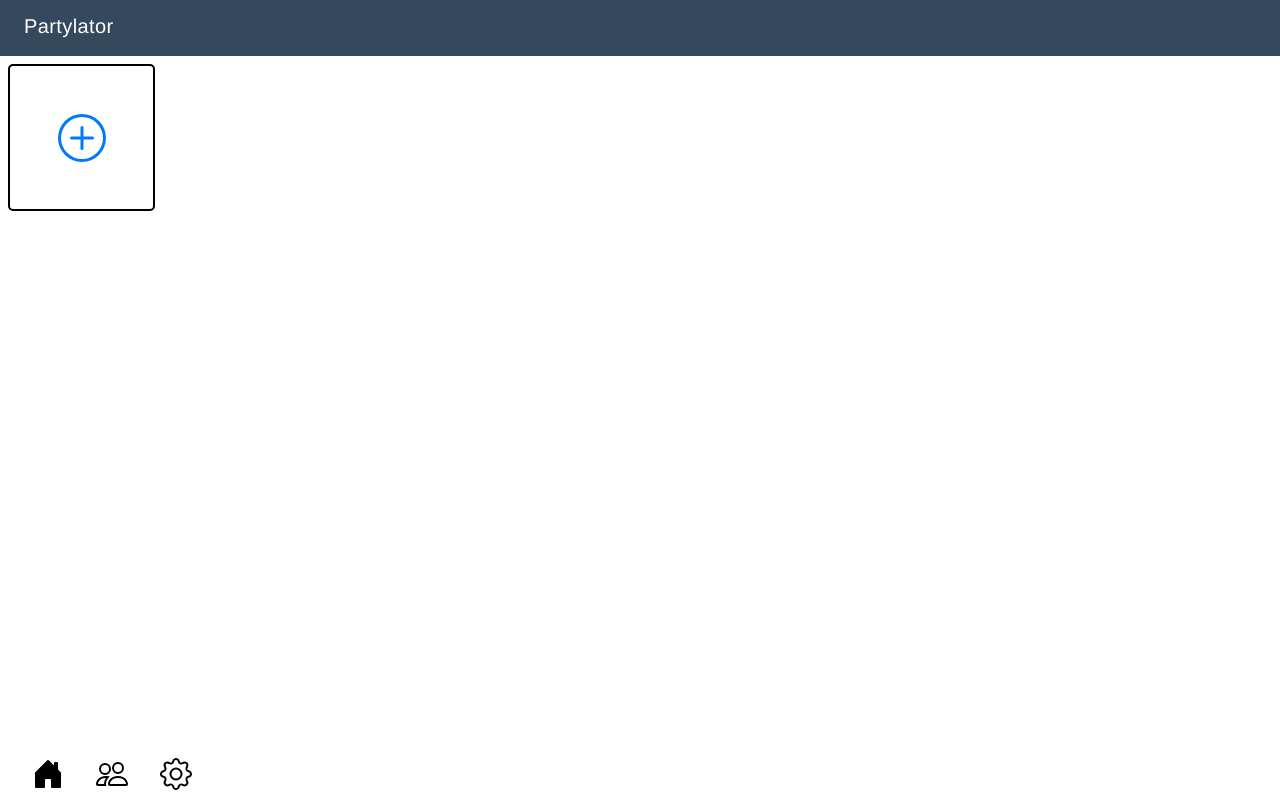
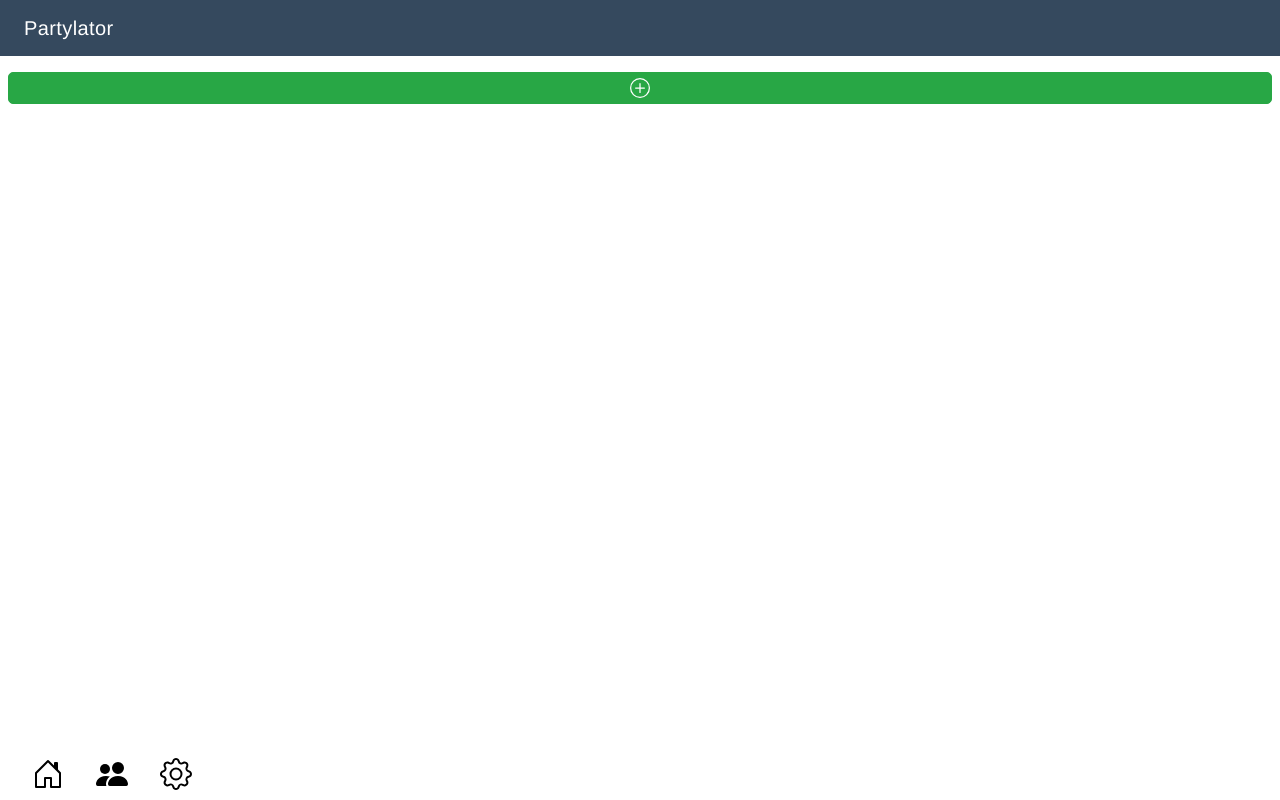
Before and after one commit to Sitisom/Partylator, a Vue app: page /people in a window 1280 px wide. Before the commit this address led to /parties. Built offline with nearby package versions, Linux system fonts and the light colour scheme; sample sign-in values are in the browser's storage; what v-mask, vue-toast-notification would draw is missing.

Commit message:
Update 23.05

```diff
--- a/src/App.vue
+++ b/src/App.vue
@@ -1,6 +1,6 @@
 <template>
   <div id="app">
-    <Header/>
+    <Header :add-button='addButton'/>
     <main>
       <router-view></router-view>
     </main>
@@ -17,12 +17,27 @@ export default {
   components: {Header, Footer},
   data() {
     return {
-      route: this.$router.currentRoute.name
+      showFooter: true,
+      addButton: {
+        url: '',
+        show: false
+      }
     }
   },
-  computed: {
-    showFooter() {
-      return !['LoginPage', 'SignupPage'].includes(this.route)
+  created() {
+    this.$store.commit('getToken')
+    if (!this.$store.state.auth.token) {
+      if (this.$router.currentRoute.name !== 'LoginPage') {
+        this.$router.push({name: 'LoginPage'})
+      }
+    }
+    // else if (this.$router.currentRoute.name !== 'PartiesListPage') {
+    //   this.$router.push({name: 'PartiesListPage'})
+    // }
+  },
+  watch: {
+    '$route' (to, from) {
+      this.showFooter = !['LoginPage', 'SignupPage'].includes(to.name)
     }
   }
 }
--- a/src/components/AddCard.vue
+++ b/src/components/AddCard.vue
@@ -1,10 +1,10 @@
 <template>
-  <div class="party-card d-flex justify-content-center align-items-center"
+  <router-link class='d-flex' :to="to">
+    <div class="add-button d-flex justify-content-center align-items-center btn btn-success"
        :style="{'min-width': width, 'min-height': height}">
-    <router-link :to="to">
-      <b-icon font-scale="3" icon="plus-circle"></b-icon>
-    </router-link>
-  </div>
+      <b-icon :font-scale="iconScale" icon="plus-circle"></b-icon>
+    </div>
+  </router-link>
 </template>
 
 <script>
@@ -17,20 +17,19 @@ export default {
     BIcon,
     BIconPlusCircle
   },
-  props: ['to', 'width', 'height']
+  props: ['to', 'width', 'height', 'iconScale']
 }
 </script>
 
 <style scoped>
-.party-card {
-  border: 2px solid black;
+.add-button {
   border-radius: 5px;
   vertical-align: center;
   cursor: pointer;
 }
 
-.party-card:hover {
-  border-color: blue;
+.add-button:hover {
+  border-color: darkgreen;
 }
 
 </style>
--- /dev/null
+++ b/src/components/Empty.vue
@@ -0,0 +1,15 @@
+<template>
+  <div class='w-100 mt-5 text-center'>
+    Тут пока пусто...
+  </div>
+</template>
+
+<script>
+export default {
+  name: 'Empty'
+}
+</script>
+
+<style scoped>
+
+</style>
--- a/src/components/Header.vue
+++ b/src/components/Header.vue
@@ -1,12 +1,20 @@
 <template>
-  <header @click="$router.push({name: 'PartiesListPage'})">
-    <span>Partylator</span>
+  <header @click="$router.push({name: 'PartiesListPage'})" class='d-flex flex-row justify-content-between align-items-center'>
+    <div class='site-title'>
+      <span>Partylator</span>
+    </div>
   </header>
 </template>
 
 <script>
+import { BIcon, BIconPlusCircle } from 'bootstrap-vue'
+
 export default {
-  name: 'Header'
+  name: 'Header',
+  components: {
+    BIcon,
+    BIconPlusCircle
+  }
 }
 </script>
 
@@ -28,7 +36,6 @@ header span {
   letter-spacing: .02em;
   font-weight: 400;
   box-sizing: border-box;
-  padding-top: 16px;
 }
 
 </style>
--- a/src/components/auth/LoginPage.vue
+++ b/src/components/auth/LoginPage.vue
@@ -1,7 +1,7 @@
 <template>
   <form class='mt-3'>
     <div class='form-group'>
-      <label for='email'>Почта</label>
+      <label for='email'>Логин</label>
       <input id='email' type='email' class='form-control' v-model='form.username'>
     </div>
     <div class='form-group'>
--- a/src/components/party/PartiesListPage.vue
+++ b/src/components/party/PartiesListPage.vue
@@ -1,11 +1,21 @@
 <template>
   <div class="main-page">
     <div class="cards d-flex flex-row flex-wrap">
-      <add-card width="9.2rem" height="9.2rem" :to="{name: 'PartyCreatePage'}"></add-card>
-      <party-card v-for="party in $store.getters.getParties"
+      <div class='header-block'>
+        <div class='info'>
+          <button class='btn btn-info'> Приглашения: {{invitesCount}}</button>
+        </div>
+        <div class=''>
+          <add-card width='38px' height='38px' icon-scale='1' :to="{name: 'PartyCreatePage'}"></add-card>
+        </div>
+      </div>
+      <div class='list w-100'>
+        <party-card v-for="party in parties"
                   :key="party.id"
                   v-bind="party"
-      ></party-card>
+        ></party-card>
+      </div>
+      <Empty v-if='!parties.length'></Empty>
     </div>
   </div>
 </template>
@@ -14,20 +24,36 @@
 
 import AddCard from '../AddCard'
 import PartyCard from './PartyCard'
+import Empty from '../Empty'
 
 export default {
   name: 'PartiesListPage',
   components: {
     AddCard,
-    PartyCard
+    PartyCard,
+    Empty
   },
   data () {
-    return {}
+    return {
+      invitesCount: 0,
+      parties: []
+    }
+  },
+  mounted() {
+    this.parties = this.$store.getters.getParties
   }
 }
 </script>
 
 <style>
+.header-block {
+  width: 100%;
+  display: flex;
+  flex-direction: row;
+  justify-content: space-between;
+  align-items: center;
+}
+
 .cards {
   gap: .5rem;
 }
@@ -36,4 +62,10 @@ a {
   text-decoration: none;
   color: black;
 }
+
+.add-button {
+  width: 2rem;
+  height: 2rem;
+  border-radius: 10px;
+}
 </style>
--- a/src/components/party/PartyCard.vue
+++ b/src/components/party/PartyCard.vue
@@ -1,10 +1,9 @@
 <template>
-  <div class="party-card d-flex">
-    <router-link :to="{name: 'PartyDetailPage', params: {id: id}}" class="w-100">
-      <div @click="remove(id)" class="w-100 text-right">
-        <b-icon-x font-size="20"></b-icon-x>
+  <router-link :to="{name: 'PartyDetailPage', params: {id: id}}" class='party-card'>
+    <div @click="remove(id)" class="remove-button">
+      <b-icon-x font-size="24"></b-icon-x>
     </div>
-      <div class="info px-2 pb-2">
+    <div class="info px-2">
       <div class="title">
         <h6>{{title}}</h6>
       </div>
@@ -18,9 +17,7 @@
         {{ date }}
       </div>
     </div>
-
   </router-link>
-  </div>
 </template>
 
 <script>
@@ -32,6 +29,7 @@ export default {
   components: {BIconX},
   methods: {
     remove (id) {
+      console.log('bad')
       this.$store.commit('removeParty', id)
     }
   }
@@ -45,12 +43,20 @@ export default {
   vertical-align: center;
   cursor: pointer;
 
-  width: 9.2rem;
-  height: 9.2rem;
+  width: 100%;
+
+  margin-bottom: 8px;
+
+  display: flex;
+  flex-direction: row-reverse;
 }
 
 .party-card:hover {
   border-color: blue;
 }
 
+.info {
+  padding: 12px 0;
+  flex-grow: 1;
+}
 </style>
--- a/src/components/people/PeopleCard.vue
+++ b/src/components/people/PeopleCard.vue
@@ -37,7 +37,7 @@ export default {
 
 <style scoped>
 .people-card {
-  border: 1px solid black;
+  border: 1px solid lightblue;
   padding: 1rem .5rem;
   margin-bottom: .5rem;
 }
--- a/src/components/people/PeopleList.vue
+++ b/src/components/people/PeopleList.vue
@@ -1,13 +1,17 @@
 <template>
   <div class="pb-3 mb-5">
-    <people-card v-for="person in reversedPeople"
+    <div class='page-header'>
+      <add-card class="add-card py-2" v-if="can_create" width='100%' :to="{name: 'PeopleCreatePage'}"></add-card>
+    </div>
+    <div class='list'>
+      <people-card v-for="person in people"
                  :key="person.id"
                  :can_remove="can_remove"
                  :show_phone="true"
                  v-bind="person"
                  @cardClickEvent="cardClickEvent"
-    ></people-card>
-    <add-card class="add-card py-2" v-if="can_create" width="95%" :to="{name: 'PeopleCreatePage'}"></add-card>
+      ></people-card>
+    </div>
     <router-view></router-view>
   </div>
 </template>
@@ -23,9 +27,17 @@ export default {
     AddCard
   },
   props: ['can_create', 'can_remove', 'cardClickEvent'],
-  computed: {
-    reversedPeople () {
-      return Array.from(this.$store.getters.getPeople).reverse()
+  data() {
+    return {
+      people: []
+    }
+  },
+  mounted() {
+    this.people = Array.from(this.$store.getters.getPeople).reverse()
+  },
+  watch: {
+    '$store.getters.getPeople' (people) {
+      this.people = Array.from(people).reverse()
     }
   }
 }
@@ -33,8 +45,6 @@ export default {
 
 <style scoped>
 .add-card {
-  position: fixed;
-  bottom: 55px;
-  background-color: white;
+  width: 100%;
 }
 </style>
--- a/src/main.js
+++ b/src/main.js
@@ -25,15 +25,5 @@ new Vue({
   router,
   store,
   template: '<App/>',
-  components: { App },
-  created() {
-    this.$store.commit('getToken')
-    if (!this.$store.state.auth.token) {
-      if (this.$router.currentRoute.name !== 'LoginPage') {
-        this.$router.push({name: 'LoginPage'})
-      }
-    } else {
-      this.$router.push({name: 'PartiesListPage'})
-    }
-  }
+  components: { App }
 })
--- a/src/store/modules/party.js
+++ b/src/store/modules/party.js
@@ -18,6 +18,29 @@ export default {
       return qs.length ? qs[0] : null
     }
   },
+  mutations: {
+    addParty (state, payload) {
+      let id = state.parties.length ? Math.max(...state.parties.map(obj => obj.id)) + 1 : 0
+      let people = payload.ids.map(id => Object.assign({id: id, money: 0}))
+      let mutatedObj = Object.assign({
+        id,
+        people,
+        all_money: 0,
+        date: new Date().toLocaleDateString()
+      }, payload.obj)
+      state.parties.push(mutatedObj)
+      localStorage.setItem('parties', JSON.stringify(state.parties))
+
+      state.chosen_ids = []
+    },
+    removeParty (state, id) {
+      state.parties = state.parties.filter(obj => obj.id !== id)
+      localStorage.setItem('parties', JSON.stringify(state.parties))
+    },
+    saveParties (state) {
+      localStorage.setItem('parties', JSON.stringify(state.parties))
+    }
+  },
   actions: {
     addParty ({commit, rootState}, obj) {
       commit('addParty', Object.assign({obj, ids: rootState.chosen_ids}))
@@ -34,23 +57,5 @@ export default {
       person.money += parseInt(payload.money)
       commit('saveParties')
     }
-  },
-  mutations: {
-    addParty (state, payload) {
-      let id = state.parties.length ? Math.max(...state.parties.map(obj => obj.id)) + 1 : 0
-      let people = payload.ids.map(id => Object.assign({id: id, money: 0}))
-      let mutatedObj = Object.assign({id, people, all_money: 0, date: '22.05.2021'}, payload.obj)
-      state.parties.push(mutatedObj)
-      localStorage.setItem('parties', JSON.stringify(state.parties))
-
-      state.chosen_ids = []
-    },
-    removeParty (state, id) {
-      state.parties = state.parties.filter(obj => obj.id !== id)
-      localStorage.setItem('parties', JSON.stringify(state.parties))
-    },
-    saveParties (state) {
-      localStorage.setItem('parties', JSON.stringify(state.parties))
-    }
   }
 }
```
Lines whose indentation alone changed are shown as unchanged.
